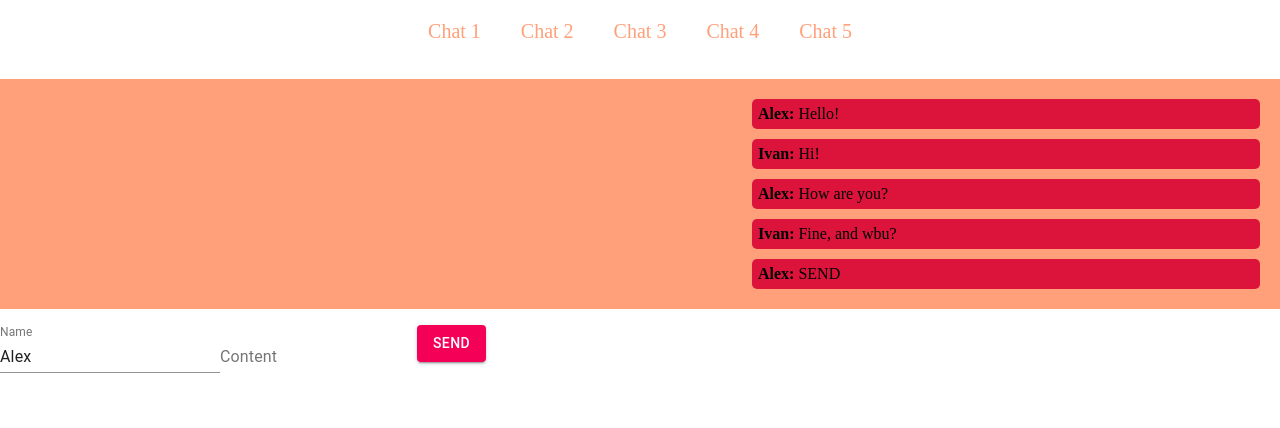
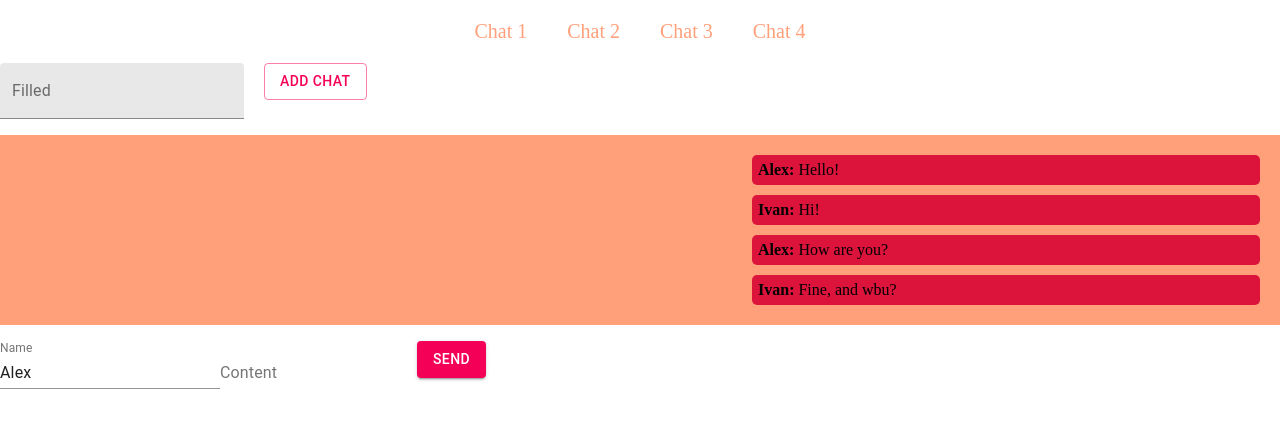
Before and after one commit to idoleg/react-01.06, a React app in the folder AlexanderStolba/: page /chats/1 in a window 1280 px wide. Shown: the top 428 px of the page. Built offline with nearby package versions, Linux system fonts and the light colour scheme.

Commit message:
Modified Redux

```diff
--- a/AlexanderStolba/package.json
+++ b/AlexanderStolba/package.json
@@ -37,6 +37,8 @@
   "dependencies": {
     "@material-ui/core": "^4.10.1",
     "@material-ui/icons": "^4.9.1",
+    "connected-react-router": "^6.8.0",
+    "history": "^4.10.1",
     "prop-types": "^15.7.2",
     "react": "^16.13.1",
     "react-dom": "^16.13.1",
--- a/AlexanderStolba/src/App.jsx
+++ b/AlexanderStolba/src/App.jsx
@@ -1,15 +1,13 @@
 import React from 'react';
 import { BrowserRouter, Switch, Route } from 'react-router-dom';
 import ChatContainer from './containers/ChatContainer';
-import { ChatList } from './components/Chat/ChatList/ChatList';
+import ChatListContainer from './containers/ChatListContainer';
 import { Provider } from 'react-redux';
 import { initStore } from './store';
 import { initChats, sendMessage } from './store/chatActions';
 
 const store = initStore();
 store.dispatch(initChats());
-store.dispatch(sendMessage(1, "Alex", "SEND"))
-
 
 export const App = () => (
     <Provider store = { store }>
@@ -17,7 +15,7 @@ export const App = () => (
         <Switch>
 
             <Route path="/chats">
-            <ChatList />
+            <ChatListContainer />
                 <Switch>
                     <Route path="/chats" exact component = { ChatContainer }/>
                     <Route path="/chats/:id" exact component = { ChatContainer }/>
--- a/AlexanderStolba/src/components/Chat/ChatForm/ChatForm.jsx
+++ b/AlexanderStolba/src/components/Chat/ChatForm/ChatForm.jsx
@@ -1,17 +1,9 @@
-import React, { useState } from 'react';
+import React from 'react';
 import PropTypes from 'prop-types';
 import TextField from '@material-ui/core/TextField';
 import Button from '@material-ui/core/Button';
+import { useInput } from '../../../hooks/useInput'
 
-function useInput(initialState) {
-    const [state, setState] = useState(initialState);
-
-    const setInput = (event) => {
-        setState(event.target.value);
-    }
-
-    return [state, setInput, setState];
-}
 
 export const ChatForm = ({ onSendMessage }) => {
     const [name, setName] = useInput("Alex");
--- a/AlexanderStolba/src/components/Chat/ChatList/ChatList.css
+++ b/AlexanderStolba/src/components/Chat/ChatList/ChatList.css
@@ -28,3 +28,11 @@
 .link:visited {
     color: #FFA07A;
 }
+
+.add-form {
+    display: flex;
+}
+
+.add-btn {
+    margin-left: 20px;
+}
--- a/AlexanderStolba/src/components/Chat/ChatList/ChatList.jsx
+++ b/AlexanderStolba/src/components/Chat/ChatList/ChatList.jsx
@@ -1,17 +1,58 @@
 import React from 'react';
 import { Link } from 'react-router-dom';
+import PropTypes from 'prop-types';
+import Button from '@material-ui/core/Button';
+import TextField from '@material-ui/core/TextField';
+import { createChat } from '../../../store/chatActions';
+import { useInput } from '../../../hooks/useInput';
 import './ChatList.css'
 
-export const ChatList = () => {
+export const ChatList = ({ chats, createChat }) => {
+
+    const [name, setName, setNameState] = useInput("");
+
+    const handleClick = () => {
+        createChat(name, name);
+        setNameState('');
+    }
+
+    const handleKeyUp = (event) => {
+        if (event.keyCode === 13) {
+            event.preventDefault();
+            createChat(name, name);
+            setNameState('');
+        }
+    }
+
     return (
-    <div className="parent">
+<div className="parent">
+
     <ul className="list">
-        <li className="list-item"><Link className="link" to="/chats/1">Chat 1</Link></li>
-        <li className="list-item"><Link className="link" to="/chats/2">Chat 2</Link></li>
-        <li className="list-item"><Link className="link" to="/chats/3">Chat 3</Link></li>
-        <li className="list-item"><Link className="link" to="/chats/4">Chat 4</Link></li>
-        <li className="list-item"><Link className="link" to="/chats/5">Chat 5</Link></li>
+       {chats.map(({ id, name }) => (<li key = { id } className="list-item"><Link className="link" to={ "/chats/" + id }>{ name }</Link></li>))}
     </ul>
+
+    <div className="add-form">
+        <div className="add-input">
+            <TextField id="filled-basic" label="Filled" variant="filled" placeholder="Chat name:" onChange={ setName } onKeyUp={ handleKeyUp } value={ name } />
+        </div>
+
+    <div className="add-btn">
+        <Button variant="outlined" color="secondary" onClick={ handleClick }>
+            Add chat
+        </Button>
     </div>
-    )
+    </div>
+</div>
+)
+
+/*    default sintax
+ { <li className="list-item"><Link className="link" to="/chats/1">Chat 1</Link></li>
+    <li className="list-item"><Link className="link" to="/chats/2">Chat 2</Link></li>
+    <li className="list-item"><Link className="link" to="/chats/3">Chat 3</Link></li>
+    <li className="list-item"><Link className="link" to="/chats/4">Chat 4</Link></li>
+    <li className="list-item"><Link className="link" to="/chats/5">Chat 5</Link></li> } */
 }
+
+ChatList.propTypes = {
+    createChat: PropTypes.func.isRequired,
+}
--- /dev/null
+++ b/AlexanderStolba/src/containers/ChatListContainer.js
@@ -0,0 +1,18 @@
+import { connect } from 'react-redux';
+import { bindActionCreators } from 'redux';
+import { ChatList } from '../components/Chat/ChatList/ChatList';
+import { createChat } from '../store/chatActions';
+
+const mapStateToProps = (state) => {
+    const chats = Object.entries(state.chats).map(([ id, { name }]) => ({ id, name }));
+    return {
+        chats
+    }
+
+}
+
+
+const mapDispatchToProps = (dispatch) =>
+    bindActionCreators({ createChat }, dispatch)
+
+export default connect(mapStateToProps, mapDispatchToProps)(ChatList);
--- /dev/null
+++ b/AlexanderStolba/src/hooks/useInput.js
@@ -0,0 +1,11 @@
+import { useState } from 'react';
+
+export function useInput(initialState) {
+    const [state, setState] = useState(initialState);
+
+    const setInput = (event) => {
+        setState(event.target.value);
+    }
+
+    return [state, setInput, setState];
+}
--- /dev/null
+++ b/AlexanderStolba/src/store/botMiddleware.js
@@ -0,0 +1,34 @@
+import { sendMessage, createChat } from './chatActions';
+import { ROBOT_NAME } from '../containers/ChatContainer'
+
+const timeoutIds = {};
+
+export const botMiddleware = (store) => (next) => (action) => {
+    next(action);
+
+    if(action.type === sendMessage.toString()) {
+        const { id, name } = action.payload;
+
+        if (name !== ROBOT_NAME) {
+            clearTimeout(timeoutIds);
+            timeoutIds[id] = setTimeout(generateRobotAnswers, 2000, store, id, name);
+        }
+    }
+
+    else if (action.type === createChat.toString()) {
+        const { id, name } = action.payload;
+        generateRobotGreetings(store, id);
+    }
+}
+
+function generateRobotAnswers(store, id, name) {
+    const chatName = store.getState().chats[id].name;
+    const content = `Hello, ${name}, my name is ${ROBOT_NAME}, now we are in the ${chatName}`;
+    store.dispatch(sendMessage(id, ROBOT_NAME, content))
+}
+
+function generateRobotGreetings(store, id) {
+    const chatName = store.getState().chats[id].name;
+    const content = `Hello, user, my name is ${ROBOT_NAME}, and that's your new ${chatName}`;
+    store.dispatch(sendMessage(id, ROBOT_NAME, content))
+}
--- a/AlexanderStolba/src/store/chatActions.js
+++ b/AlexanderStolba/src/store/chatActions.js
@@ -1,6 +1,7 @@
 import { createActions } from 'redux-actions';
 
-export const {initChats, sendMessage} = createActions({
+export const {initChats, sendMessage, createChat} = createActions({
     INIT_CHATS: () => ({}),
-    SEND_MESSAGE: (id, name, content) => ({id, name, content}),
+    SEND_MESSAGE: (id, name, content) => ({ id, name, content }),
+    CREATE_CHAT: (id, name) => ({ id, name }),
 })
--- a/AlexanderStolba/src/store/chatReducer.js
+++ b/AlexanderStolba/src/store/chatReducer.js
@@ -1,5 +1,5 @@
 import { handleActions } from 'redux-actions';
-import { initChats, sendMessage } from './chatActions'
+import { initChats, sendMessage, createChat } from './chatActions'
 
 const initialState = {}
 
@@ -54,6 +54,17 @@ export default handleActions ({
                     { name, content }
                 ]
             }
+        };
+    },
+
+    [createChat]: (state, action) => {
+        const { id, name } = action.payload;
+        return {
+            ...state,
+            [id]: {
+                name,
+                messages: [],
+            }
         }
     }
 }, initialState)
--- a/AlexanderStolba/src/store/index.js
+++ b/AlexanderStolba/src/store/index.js
@@ -1,12 +1,22 @@
-import { createStore, combineReducers } from 'redux';
+import { createStore, combineReducers, applyMiddleware } from 'redux';
 import chatReducer  from './chatReducer';
+import { botMiddleware } from './botMiddleware';
+import {createBrowserHistory} from 'history'
+import {routerMiddleware, connectRouter} from 'connected-react-router'
+
+
+export const history = createBrowserHistory();
 
 const reducer = combineReducers({
-    chats: chatReducer
+    chats: chatReducer,
+    router: connectRouter(history),
 })
 
 
 
 export function initStore(preloadedStore = undefined) {
-    return createStore(reducer, preloadedStore)
+    return createStore(reducer, preloadedStore, applyMiddleware(
+        botMiddleware,
+        routerMiddleware(history),
+    ))
 }
```
